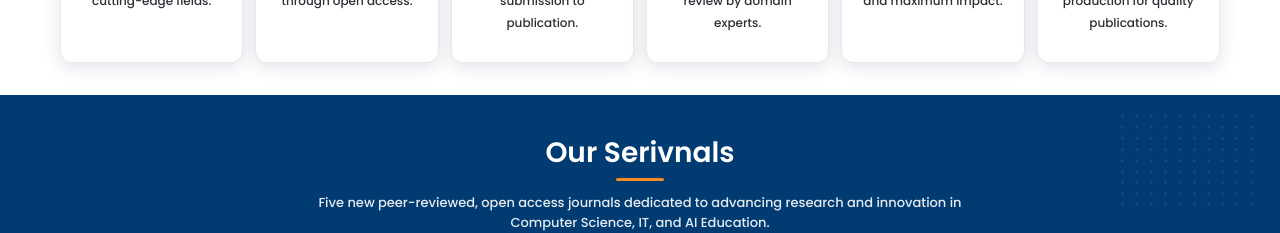
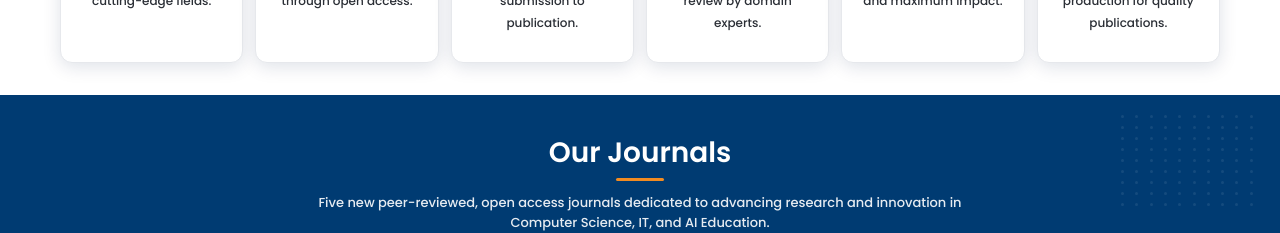
Before and after one commit to Dhanshri-Rc/yashika-publications, a React (Vite) app: page / in a window 1280 px wide. Shown: the part 1640-1873 px from the top of the page. Built offline with nearby package versions, Linux system fonts and the light colour scheme.

Commit message:
fix: correct typo in heading from "Our Serivnals" to "Our Journals"

```diff
--- a/src/pages/Home.jsx
+++ b/src/pages/Home.jsx
@@ -546,7 +546,7 @@ function Home() {
           transition={{ duration: 0.45 }}
           className="text-[26px] font-[600] leading-tight  sm:text-[28px]"
         >
-          Our Serivnals
+          Our Journals
         </motion.h2>
 
         <div className="mx-auto mt-2 h-[3px] w-[48px] rounded-full bg-[#f28b21]" />
```
